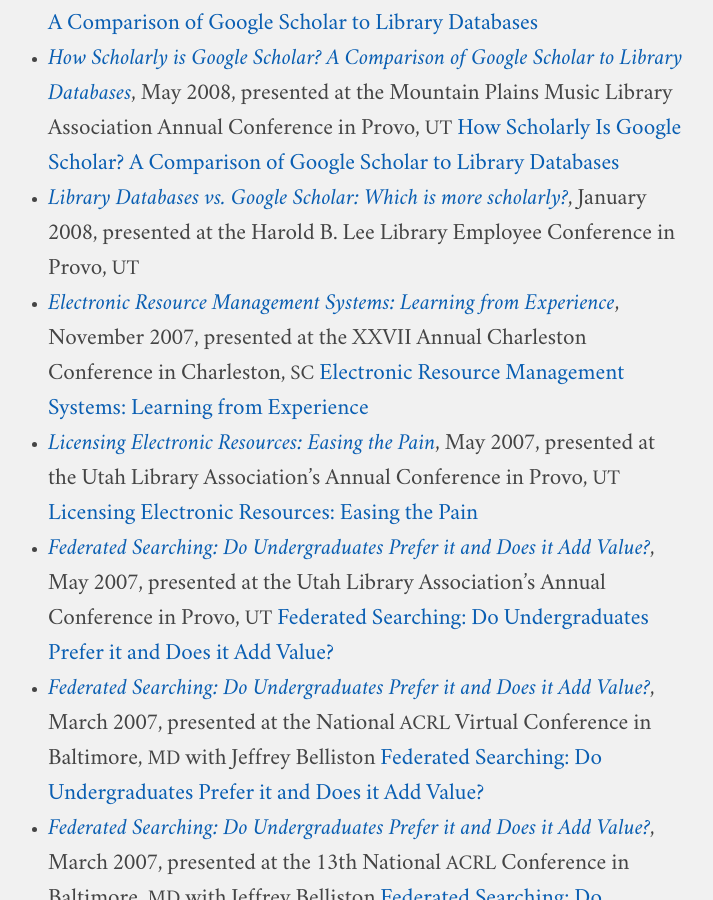
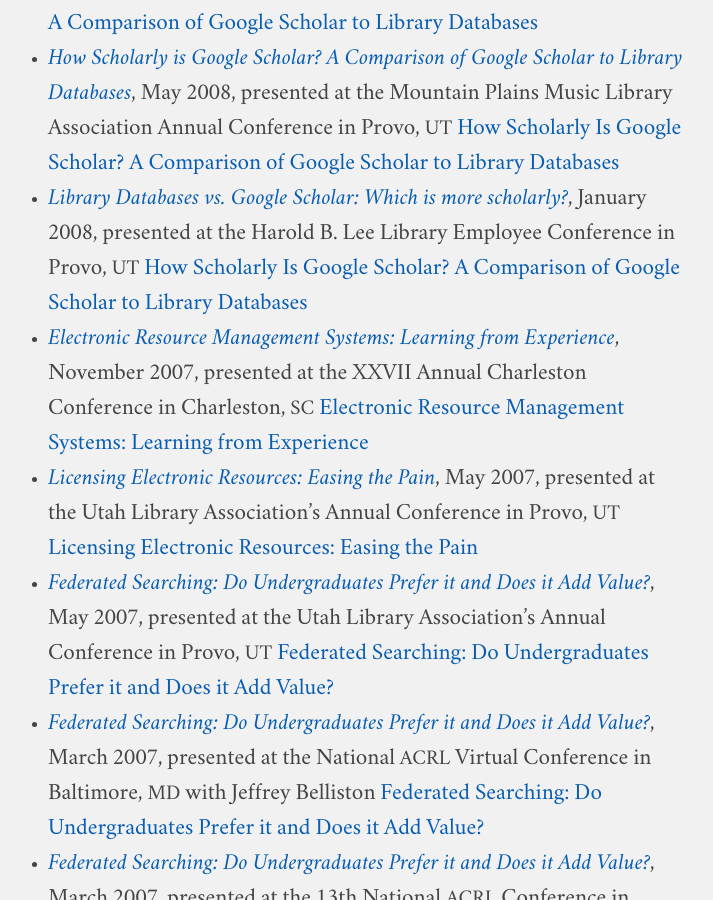
Before and after one commit to jaredhowland/jaredhowland.github.io, a Jekyll site: the page built from content/presentations.md, in a window 1280 px wide and 900 px high, scrolled down 1829 px. Shown: the whole window, without its empty margins (272-985 px from the left). Built offline with Jekyll 4.4.1, drawn with Linux system fonts in a browser that asks for light colours; a script that is not in the unit is left out.

Commit message:
[ADD] PlumX Stats to a presentation

```diff
--- a/content/presentations.md
+++ b/content/presentations.md
@@ -20,7 +20,7 @@ permalink: /presentations/
 * *MetaLib on Subject Pages: What to Know Before January*, December 2008, presented at the Harold B. Lee Library Employee Conference in Provo, <span class="caps">UT</span>
 * *[How Scholarly is Google Scholar? A Comparison of Google Scholar to Library Databases][]*, June 2008, presented at the American Library Association Annual Conference in Anaheim, <span class="caps">CA</span> <a href="https://plu.mx/plum/a/?bepress_url_id=https%3A%2F%2Fscholarsarchive.byu.edu%2Ffacpub%2F1263" data-popup="right" data-badge="true" class="plumx-plum-print-popup" data-site="plum" data-hide-when-empty="true">How Scholarly Is Google Scholar? A Comparison of Google Scholar to Library Databases</a>
 * *[How Scholarly is Google Scholar? A Comparison of Google Scholar to Library Databases][]*, May 2008, presented at the Mountain Plains Music Library Association Annual Conference in Provo, <span class="caps">UT</span> <a href="https://plu.mx/plum/a/?bepress_url_id=https%3A%2F%2Fscholarsarchive.byu.edu%2Ffacpub%2F1263" data-popup="right" data-badge="true" class="plumx-plum-print-popup" data-site="plum" data-hide-when-empty="true">How Scholarly Is Google Scholar? A Comparison of Google Scholar to Library Databases</a>
-* *[Library Databases vs. Google Scholar: Which is more scholarly?][]*, January 2008, presented at the Harold B. Lee Library Employee Conference in Provo, <span class="caps">UT</span>
+* *[Library Databases vs. Google Scholar: Which is more scholarly?][]*, January 2008, presented at the Harold B. Lee Library Employee Conference in Provo, <span class="caps">UT</span> <a href="https://plu.mx/plum/a/?bepress_url_id=https%3A%2F%2Fscholarsarchive.byu.edu%2Ffacpub%2F1263" data-popup="right" data-badge="true" class="plumx-plum-print-popup" data-site="plum" data-hide-when-empty="true">How Scholarly Is Google Scholar? A Comparison of Google Scholar to Library Databases</a>
 * *[Electronic Resource Management Systems: Learning from Experience][]*, November 2007, presented at the XXVII Annual Charleston Conference in Charleston, <span class="caps">SC</span> <a href="https://plu.mx/plum/a/?bepress_url_id=https%3A%2F%2Fscholarsarchive.byu.edu%2Ffacpub%2F1268" data-popup="right" data-badge="true" class="plumx-plum-print-popup" data-site="plum" data-hide-when-empty="true">Electronic Resource Management Systems: Learning from Experience</a>
 * *[Licensing Electronic Resources: Easing the Pain][]*, May 2007, presented at the Utah Library Association’s Annual Conference in Provo, <span class="caps">UT</span> <a href="https://plu.mx/plum/a/?bepress_url_id=https%3A%2F%2Fscholarsarchive.byu.edu%2Ffacpub%2F1275" data-popup="right" data-badge="true" class="plumx-plum-print-popup" data-site="plum" data-hide-when-empty="true">Licensing Electronic Resources: Easing the Pain</a>
 * *[Federated Searching: Do Undergraduates Prefer it and Does it Add Value?]({{ site.url }}/presentations/federated-searching-ula/)*, May 2007, presented at the Utah Library Association’s Annual Conference in Provo, <span class="caps">UT</span> <a href="https://plu.mx/plum/a/?bepress_url_id=https%3A%2F%2Fscholarsarchive.byu.edu%2Ffacpub%2F1277" data-popup="right" data-badge="true" class="plumx-plum-print-popup" data-site="plum" data-hide-when-empty="true">Federated Searching: Do Undergraduates Prefer it and Does it Add Value?</a>
```
